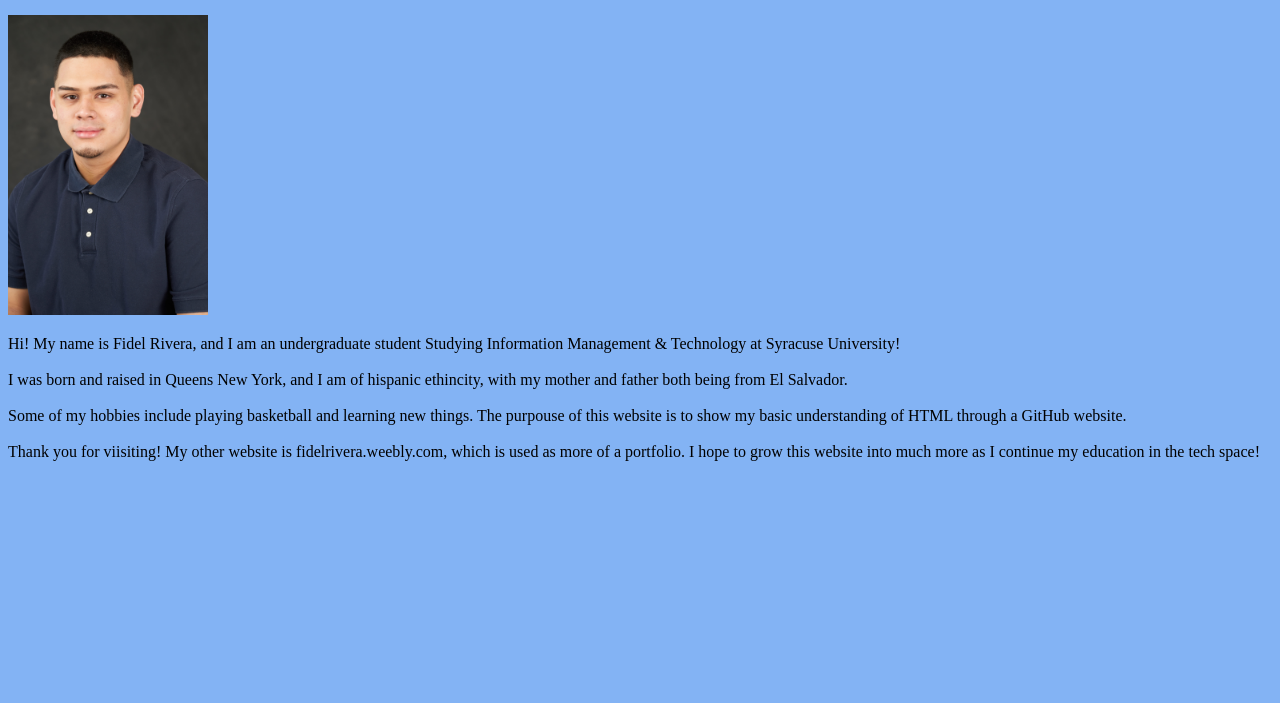
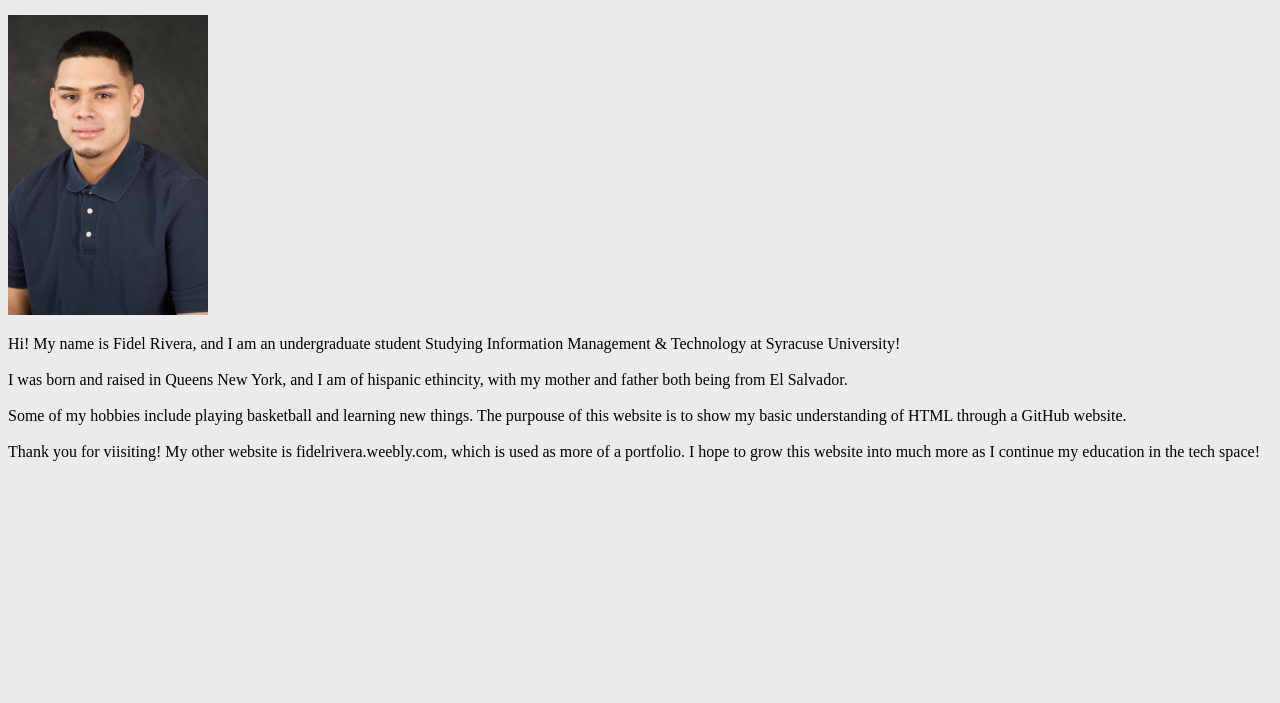
Before and after one commit to fidelrivera/fidelrivera.github.io, a plain HTML site: page index.html in a window 1280 px wide. Shown: the part 97-800 px from the top of the page. Drawn offline with Linux system fonts and the light colour scheme.

Commit message:
Update index.html

```diff
--- a/index.html
+++ b/index.html
@@ -1,6 +1,6 @@
 <!DOCTYPE html>
 <html>
-<body style= "background-color: #83B3F4"></body>
+<body style= "background-color: #EBEBEB"></body>
 
 <h1 style="font-size: 45px;">Fidel Rivera's HTML Website </h1>
 <p><img src= "Fidel Rivera.jpg" width="200" height = "300"></p>
```
